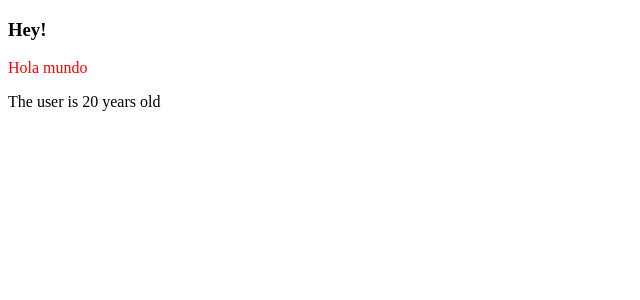
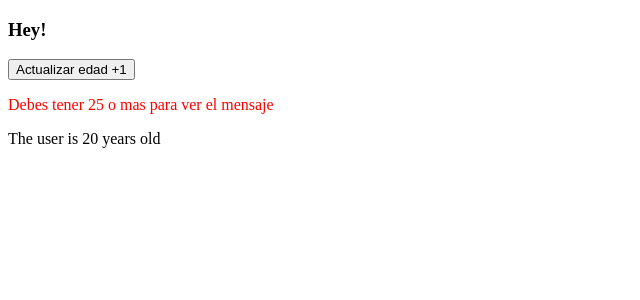
Before and after one commit to steeltx/vue-componentes, a Vue app: page / in a window 1280 px wide. Shown: the top 300 px of the page, without its empty margins (0-640 px from the left). Built offline with nearby package versions, Linux system fonts and the light colour scheme.

Commit message:
Props en componente Greeting

```diff
--- a/src/App.vue
+++ b/src/App.vue
@@ -1,6 +1,7 @@
 <template>
   <h3>Hey!</h3>
-  <Greeting />
+  <button @click="age++">Actualizar edad +1</button>
+  <Greeting :age="age" />
   <User :age="age" />
 </template>
 
--- a/src/components/Greeting.vue
+++ b/src/components/Greeting.vue
@@ -1,10 +1,12 @@
 <template>
-  <p>{{ msg }}</p>
+  <p v-if="age > 25">{{ msg }}</p>
+  <p v-else>Debes tener 25 o mas para ver el mensaje</p>
 </template>
 
 <script>
 export default {
   name: "Greeting",
+  props: ["age"],
   data() {
     return {
       msg: "Hola mundo",
```
